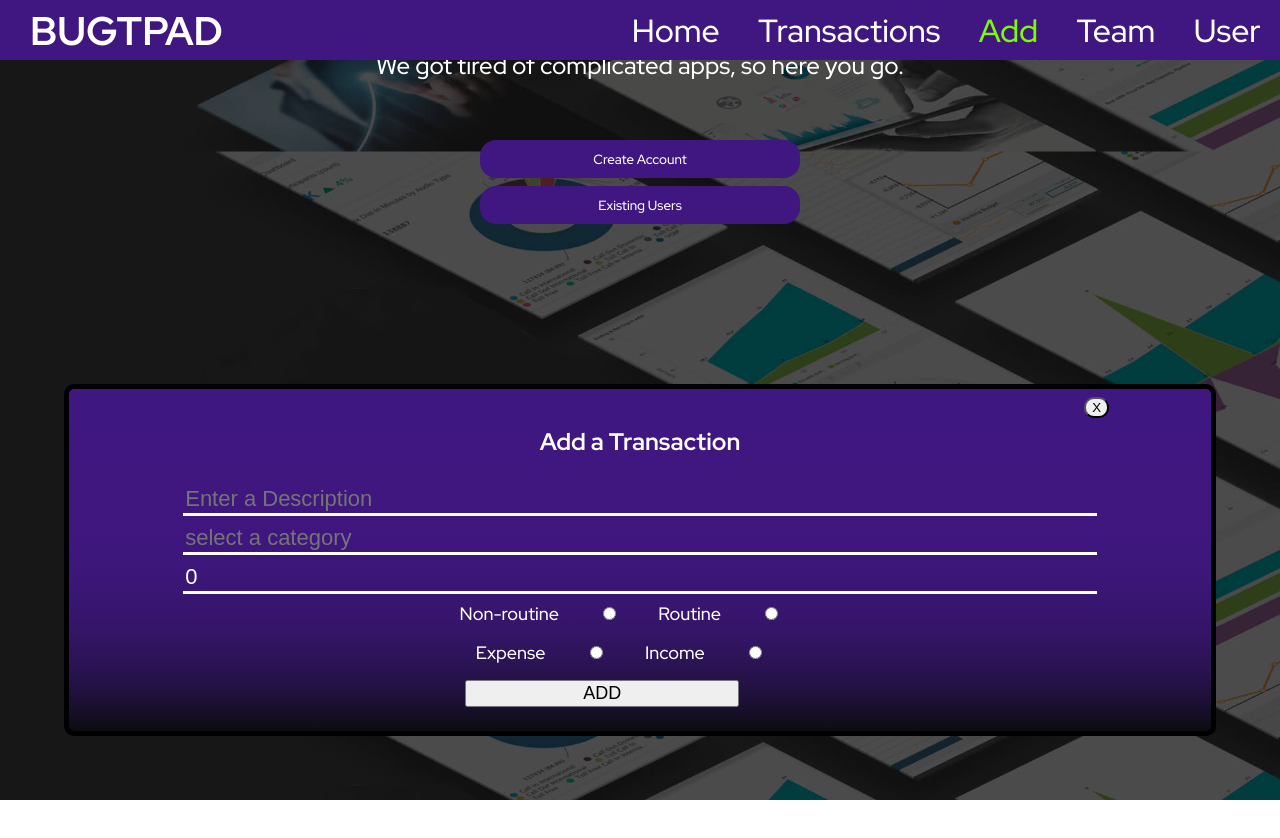
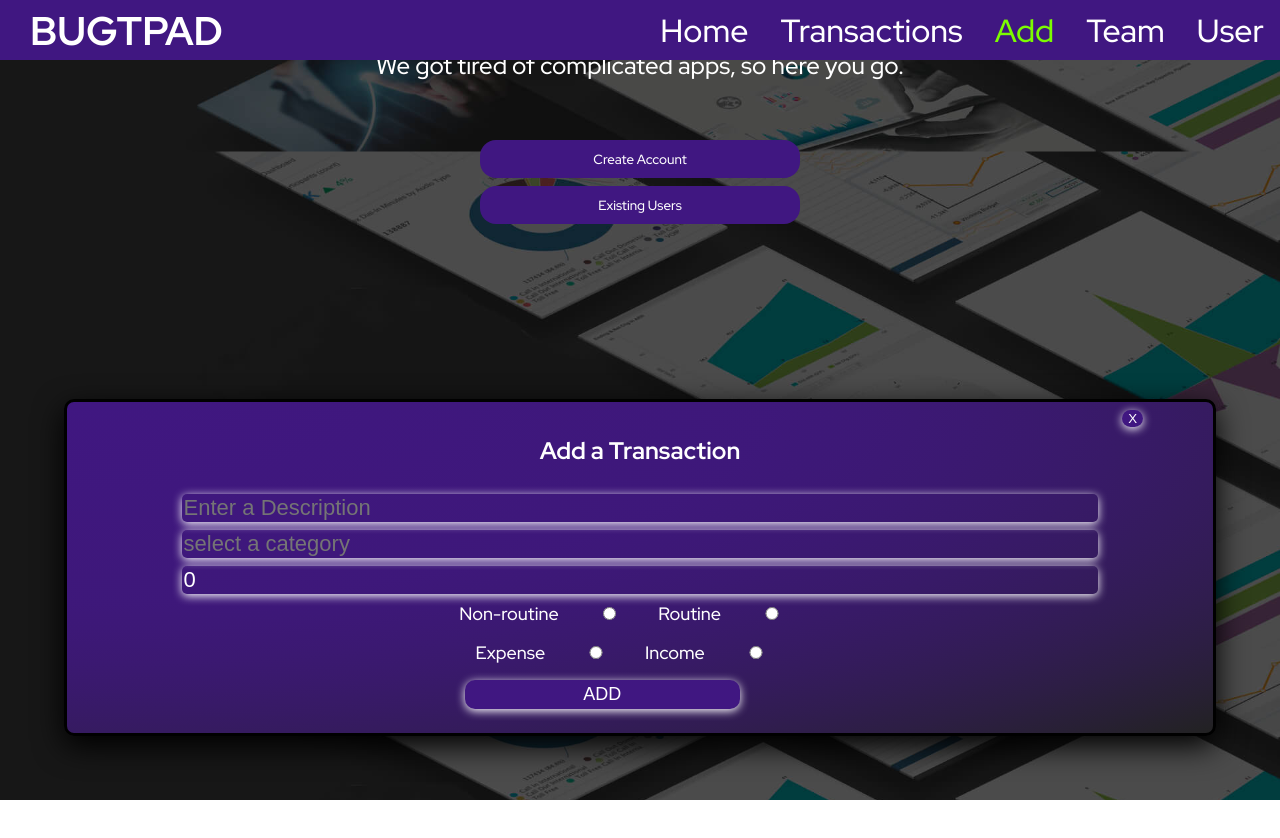
Before and after one commit to dals1791/1207-Project3-Frontend, a React (Create React App) app: page / in a window 1280 px wide. Both pictures are taken after a click on the item "Add". Built offline with nearby package versions, Linux system fonts and the light colour scheme.

Commit message:
Mbolie Styling - updated styling in addIncome, App, and userprofile

```diff
--- a/src/App.css
+++ b/src/App.css
@@ -4,23 +4,33 @@
 .App {
   text-align: center;
   font-family: "Red Hat Display", sans-serif;
+  width: 100%;
+  height:100%;
 }
 
+/* html{
+  margin: 0;
+  padding: 0;
+
+} */
 body {
+  /* width: fit-content; */
   margin: 0;
+  /* padding: 0; */
 }
 /* ===========TOPBAR============= */
 .top-bar-container {
   color: white;
   background-image: linear-gradient(rgb(64, 23, 129), 85%, rgba(11, 13, 16, 1));
+  box-shadow: 0px 5px 10px black;
 }
 .budgetpad-text {
-  padding-top: 20px;
+  padding: 20px 10px 0px 10px;
   font-size: 4rem;
   margin: 0;
 }
 /* ======================= */
-
+/* =========NAVBAR======================== */
 .nav-bar {
   background-color: rgb(64, 23, 129);
   display: flex;
@@ -39,13 +49,6 @@ body {
   display: flex;
 }
 
-/* .nav-bar-text li {
-  list-style: none;
-  list-style-type: none;
-  text-decoration: none;
-  justify-content: center;
-} */
-
 .nav-bar-text li {
   color: white;
   text-decoration: none;
@@ -53,7 +56,7 @@ body {
   list-style: none;
   justify-content: center;
   align-items: baseline;
-  padding: 1.2rem;
+  padding: 1rem;
   display: block;
 }
 
@@ -65,6 +68,7 @@ body {
 .flex-container li:visited {
   color: green;
 }
+/* ======================================== */
 /* ===========Add Income Component========= */
 .add-button {
 }
@@ -75,15 +79,24 @@ body {
   width: 90%;
   margin: 0 auto;
   color: white;
+  box-shadow: 0px 10px 30px black;
+  border-radius: 10px;
 }
 .add-transaction-container h2 {
   margin-top: 0;
 }
 .add-income-component {
-  border: 5px solid black;
+  border: 3px solid black;
   border-radius: 10px;
   padding-bottom: 1rem;
-  background-image: linear-gradient(rgb(64, 23, 129), 85%, rgba(11, 13, 16, 1));
+  /* background-image: linear-gradient(white, 80%, rgba(64, 23, 129, 1)); */
+  background-image: radial-gradient(
+    farthest-corner at 0px 0px,
+    rgba(64, 23, 129, 1),
+    80%,
+    rgb(34, 34, 34)
+  );
+  /* box-shadow: 0px 10px 30px black; */
 }
 .add-income-fields {
   display: flex;
@@ -94,11 +107,16 @@ body {
 }
 .add-income-field {
   border: none;
-  border-bottom: solid;
+  border-radius: 5px;
+  /* border-bottom: solid; */
   margin-top: 0.5rem;
   color: white;
   background: transparent;
   font-size: 22px;
+  box-shadow: 0px 2px 10px white;
+}
+input::placholder{
+  color: white;
 }
 .add-income-routine,
 .add-income-expense {
@@ -113,6 +131,7 @@ body {
 .add-income-routine input,
 .add-income-expense input {
   width: 10%;
+
 }
 .add-income-routine label,
 .add-income-expense label {
@@ -123,14 +142,28 @@ body {
   position: relative;
   left: 30%;
   margin: 0.5rem;
+  padding: 4px;
   font-size: 18px;
+  border: none;
+  border-radius: 10px;
+  color: white;
+  background-color: rgb(64, 23, 129);
+  box-shadow: 0px 2px 10px white;
+}
+.add-income-add-button:hover,
+.close-button:hover{
+  background-color: white;
+  color: black;
 }
 .close-button {
   border-radius: 10px;
-  height: 20%;
+  border: none;
   position: relative;
-  left: 40%;
+  left: 43%;
   margin: 0.5rem;
+  color: white;
+  background-color: rgb(64, 23, 129);
+  box-shadow: 0px 2px 10px white;
 }
 /* ============================================== */
 .team-component {
@@ -295,10 +328,10 @@ body {
   margin-bottom: 40px;
 }
 
-/* =============User Profile Component =========== */
-/* .user-info-container{
-
-} */
+/* =============User Profile Component MOBILE =========== */
+.user-info-container{
+/* width: 100%; */
+}
 
 .user-info-header{
   position: relative;
@@ -309,6 +342,7 @@ body {
   background-position: center;
   background-repeat: no-repeat;
   color: white;
+
 }
 .user-info-header h2,
 .user-info-header p {
@@ -317,11 +351,11 @@ body {
 }
 
 .user-info-fields {
-  height: 100%;
   text-align: right;
   padding-right: 5%;
   border-radius: 5px;
-  padding-top: 3%;
+  padding-top: 4%;
+  padding-bottom: 5%;
 }
 .user-info-budget-form {
   margin-top: 0.75rem;
@@ -359,9 +393,18 @@ hr {
   box-shadow: 2px 5px 5px black;
   margin-left: 0.25rem;
 }
+.user-info-cred-form button:hover,
+.user-info-budget-form button:hover{
+  background-color: white;
+  color:black;
+}
 .user-info-logout-button {
   border-radius: 5px;
   margin: 1px;
+}
+.user-info-logout-button:hover{
+  background-color: rgb(64, 23, 129);
+  color: white;
 }
 
 /* ============================================== */
@@ -372,6 +415,7 @@ hr {
 
 .dounut {
   width: 100%;
+
 }
 
 .landing-component,
@@ -386,7 +430,8 @@ hr {
   background-color: rgb(64, 23, 129);
   padding: 2%;
   text-align: center;
-  margin-bottom: 0px;
+  margin-bottom: 10px;
+  box-shadow: 0px 5px 10px black;
 }
 .spend-summary h3 {
   margin-top: 0px;
@@ -408,6 +453,7 @@ hr {
 }
 .spendSum-remain {
   color: #5dca00;
+
 }
 .legend {
   display: flex;
@@ -430,6 +476,7 @@ hr {
   border: 1px solid;
   width: 15%;
   height: 20px;
+  box-shadow: 0px 4px 5px black;
 }
 
 .transaction-component {
@@ -447,6 +494,8 @@ hr {
   justify-content: space-evenly;
   align-items: center;
   line-height: 0.5;
+  border-radius: 5px;
+  box-shadow: 0px 5px 6px black;
 }
 .transact-descr {
   font-size: 1.3em;
@@ -459,7 +508,7 @@ hr {
 .trnact-light-font {
   color: #aecbd6;
 }
-
+/* ===============DESKTOP DESIGN================= */
 .desktop-nav-bar {
   display: none;
 }
@@ -474,12 +523,18 @@ hr {
   color: white;
   display: none;
 }
+/* ============================================ */
 
 
 
 /* ***************************************************
 *  -------- MEDIA QUERIES  ---------
 *************************************************** */
+@media (max-width: 320px) {
+  .App{
+    width: fit-content;
+  }
+}
 @media (min-width: 668px) {
   /* ------------------------------------
 *  ----ANNY CSS STYLES  TABLET  ----
--- a/src/components/UserProfile/User-Budget-Form.js
+++ b/src/components/UserProfile/User-Budget-Form.js
@@ -16,7 +16,6 @@ const UserBudget = (props) => {
     <div className="user-info-budget-form">
       <label style={{fontSize: 20}}>Update Budget</label>
       <br />
-      <small>note: log out and log back in to see changes</small>
       <form>
         <div>
           <label>Income: </label>
--- a/src/components/UserProfile/User-Credentials-Form.js
+++ b/src/components/UserProfile/User-Credentials-Form.js
@@ -15,7 +15,6 @@ const UserCredentials = (props) => {
   return (
     <div className="user-info-cred-form">
       <label style={{fontSize: 20}}>Update Profile</label><br/>
-      <small>note: log out and log back in to see changes</small>
       <form>
         <div>
           <label>First Name: </label>
```
Also changed, not shown: 1 other file (tests, documents, lock files or other folders).
